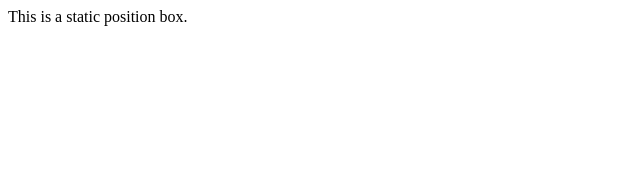
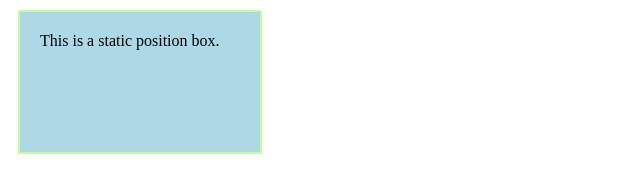
Before and after one commit to Tejas-63/position-property, a plain HTML site: page pages/static.html in a window 1280 px wide. Shown: the whole page, without its empty margins (0-640 px from the left). Drawn offline with Linux system fonts and the light colour scheme.

Commit message:
static file css is added

```diff
--- a/pages/static.html
+++ b/pages/static.html
@@ -3,6 +3,16 @@
 <head>
 
     <title>static position</title>
+    <style>
+        .box {
+          width: 200px;
+          height: 100px;
+          background-color: lightblue;
+          border: 2px double rgb(195, 255, 155);
+          padding: 20px;
+          margin: 10px;
+        }
+      </style>
 </head>
 <body>
     <div class="box">
```
